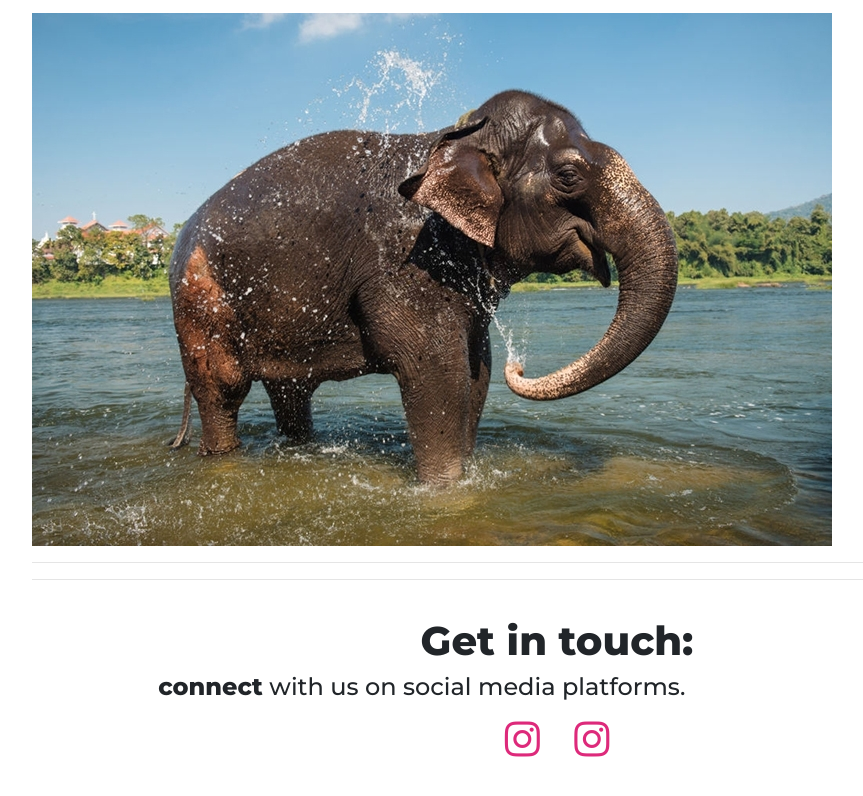
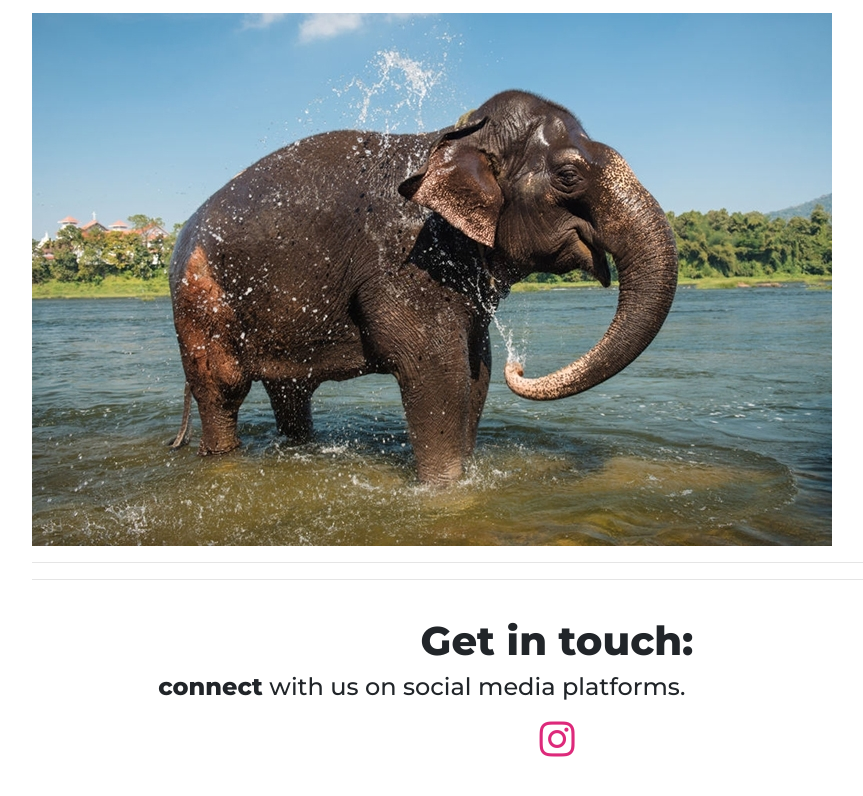
Before and after one commit to Shubhrathore6888/Wildlife, a plain HTML site: page index.html in a window 1280 px wide. Shown: the part 7891-8687 px from the top of the page, without its empty margins (83-946 px from the left). Drawn offline with nearby package versions, Linux system fonts and the light colour scheme; a script that the page names is missing.

Commit message:
Update index.html

```diff
--- a/index.html
+++ b/index.html
@@ -165,7 +165,7 @@
         <h4><b>connect</b>  with us on social media platforms.</h4>
         <div class="symbol-div">
             <a href="https://www.instagram.com/iamshubhrathore/" target="_blank" class="symbol insta"><i class="fab fa-instagram"></i></a>
-            <a href="" target="_blank" class="symbol insta"><i class="fab fa-instagram"></i></a>
+
         </div>
     </section>
 
```
